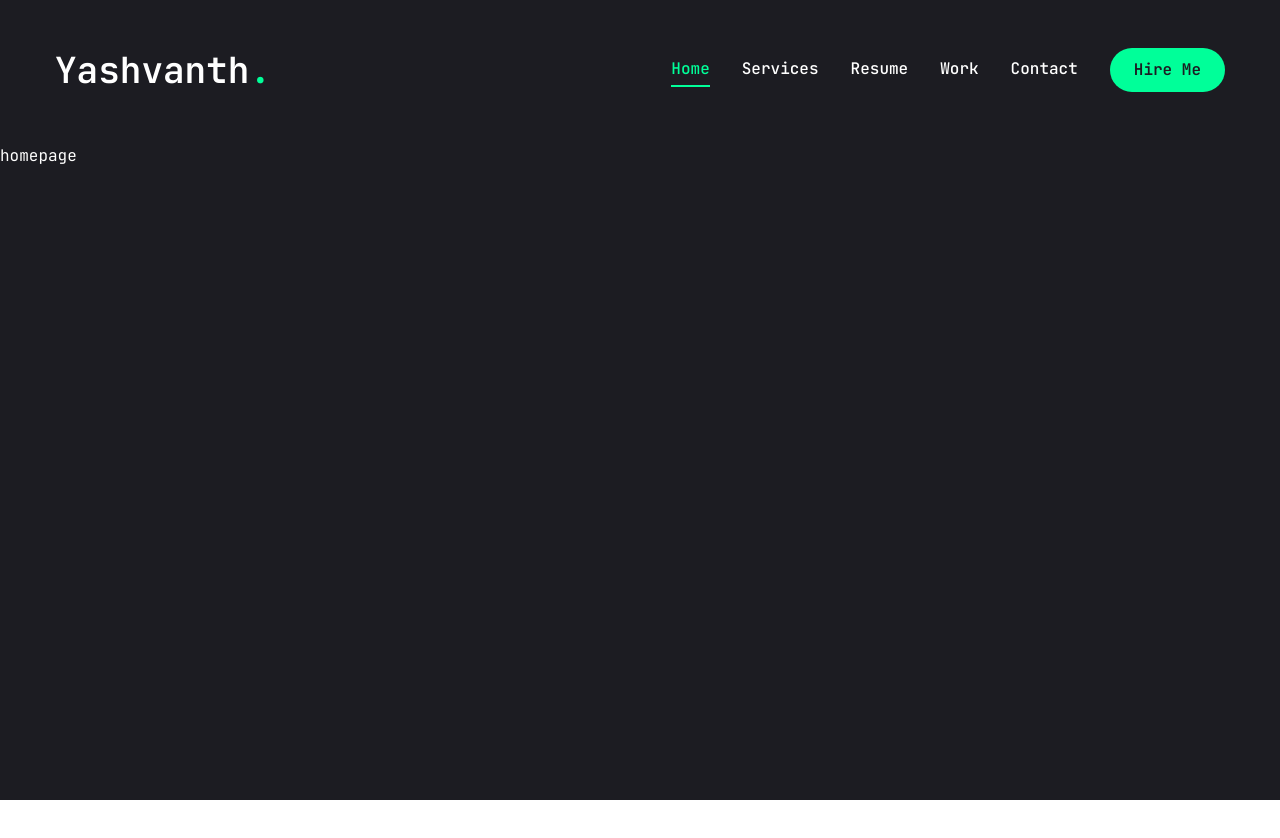
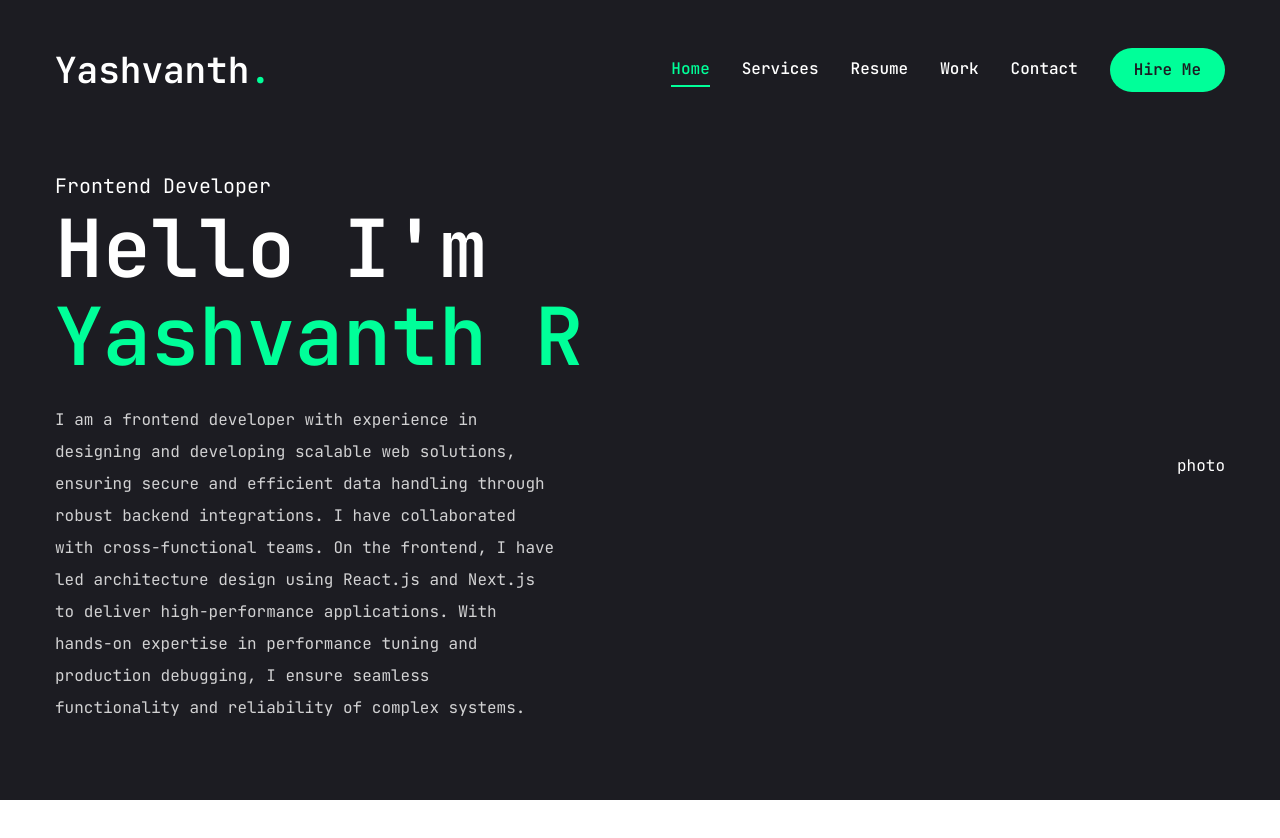
Before and after one commit to Yashvanth-R/portfolio, a Next.js app: page / in a window 1280 px wide. Shown: the top 838 px of the page. Before the commit the page ends 800 px from the top, so only its background shows below. Built offline with nearby package versions, Linux system fonts and the light colour scheme.

Commit message:
Add: Home page bio and title

```diff
--- a/app/globals.css
+++ b/app/globals.css
@@ -6,4 +6,13 @@
   body{
     @apply font-primary bg-primary text-white leading-loose;
   }
+  .h1 {
+    @apply text-[48px] xl:text-[80px] leading-[1.1] font-semibold;
+  }
+  .h2 {
+    @apply text-[36px] xl:text-[48px] leading-[1.1] font-semibold;
+  }
+  .h3 {
+    @apply text-[20px] xl:text-[24px] leading-[1.1] font-semibold;
+  }
 }
--- a/app/page.jsx
+++ b/app/page.jsx
@@ -1,5 +1,25 @@
-export default function Home() {
+import { Button } from "@/components/ui/button";
+import { FiDownload } from "react-icons/fi";
+
+const Home = () => {
   return (
-    <main>homepage</main>
+    <section className="h-full">
+      <div className="container mx-auto h-full">
+        <div className="flex flex-col xl:flex-row items-center justify-between xl:pt-8 xl:pb-24">
+          <div className="text-center xl:text-left">
+            <span className="text-xl">Frontend Developer</span>
+            <h1 className="h1 mb-6">
+              Hello I'm<br /><span className="text-accent">Yashvanth R</span>
+            </h1>
+            <p className="max-w-[500px] mb-9 text-white/80">
+              I am a frontend developer with experience in designing and developing scalable web solutions, ensuring secure and efficient data handling through robust backend integrations. I have collaborated with cross-functional teams. On the frontend, I have led architecture design using React.js and Next.js to deliver high-performance applications. With hands-on expertise in performance tuning and production debugging, I ensure seamless functionality and reliability of complex systems.
+            </p>
+          </div>
+          <div>photo</div>
+        </div>
+      </div>
+    </section>
   );
-}
+};
+
+export default Home;
```
